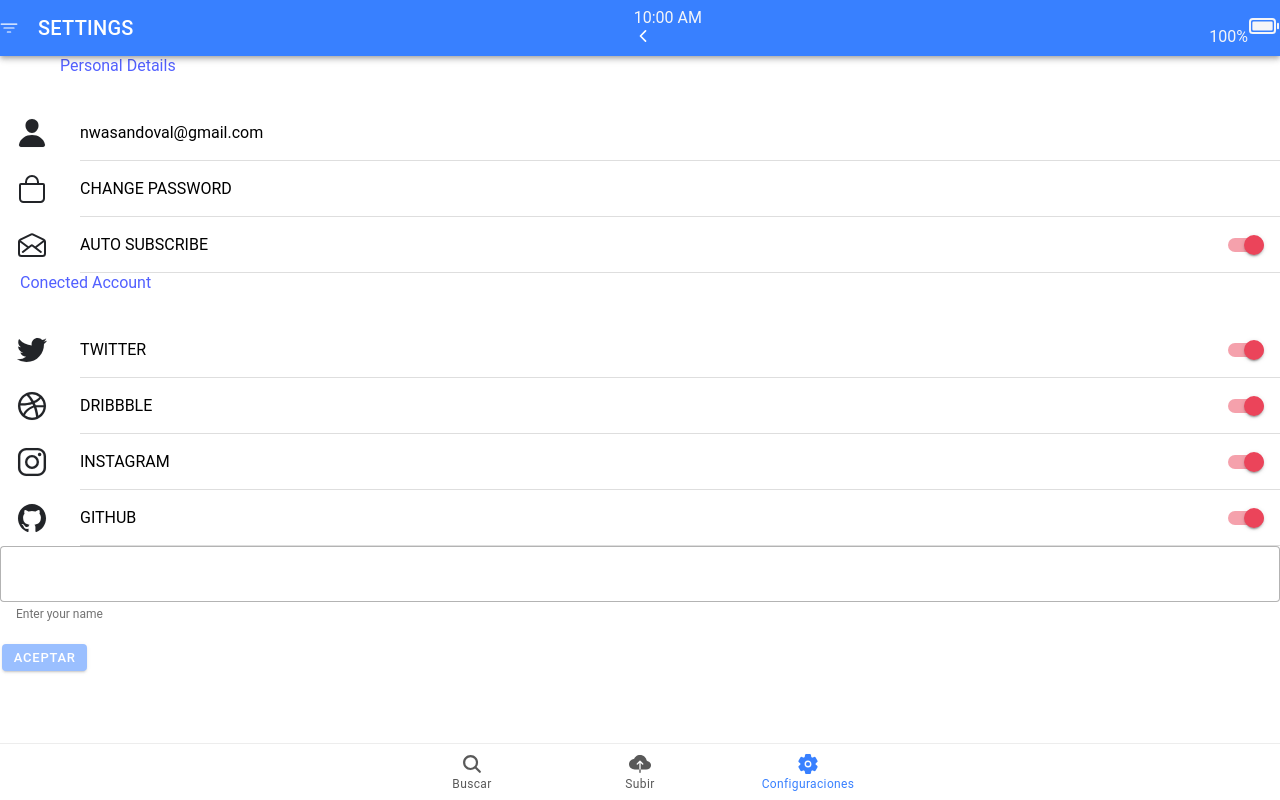
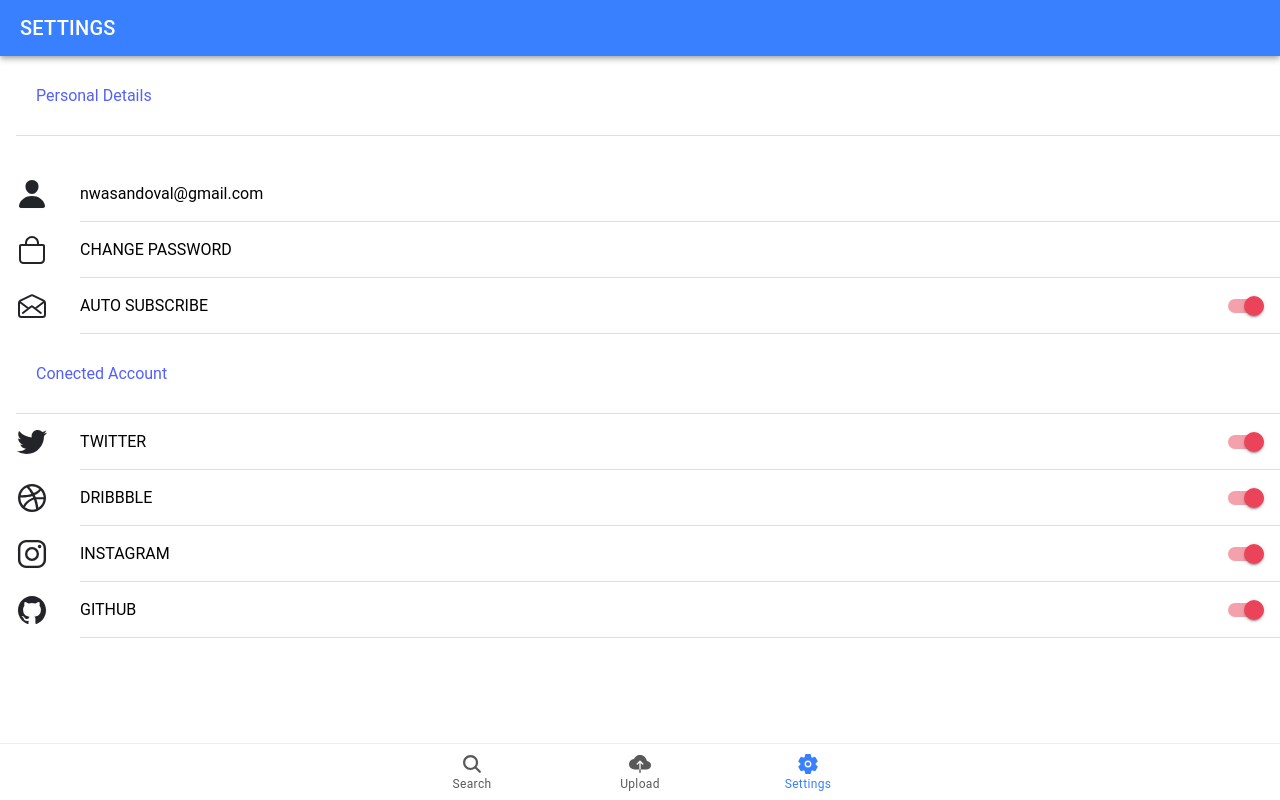
Before and after one commit to nwasandoval/IonicEnero, a React (Vite) app: page /settings in a window 1280 px wide. Built offline with nearby package versions, Linux system fonts and the light colour scheme.

Commit message:
Corregimos el componente settings

```diff
--- a/src/App.jsx
+++ b/src/App.jsx
@@ -34,6 +34,7 @@ import "@ionic/react/css/display.css";
 
 /* Theme variables */
 import "./theme/variables.css";
+import ChangeEmailPage from "./pages/ChangeEmail";
 
 setupIonicReact();
 
@@ -51,21 +52,24 @@ const App = () => (
           <Route path="/settings">
             <Settings />
           </Route>
+          <Route path="/ChangeEmailPage">
+            <ChangeEmailPage />
+          </Route>
 
 
         </IonRouterOutlet>
         <IonTabBar slot="bottom">
           <IonTabButton tab="search" href="/search">
             <IonIcon aria-hidden="true" icon={search} />
-            <IonLabel>Buscar</IonLabel>
+            <IonLabel>Search</IonLabel>
           </IonTabButton>
           <IonTabButton tab="upload" href="/upload">
             <IonIcon aria-hidden="true" icon={cloudUpload} />
-            <IonLabel>Subir</IonLabel>
+            <IonLabel>Upload</IonLabel>
           </IonTabButton>
           <IonTabButton tab="settings" href="/settings">
             <IonIcon aria-hidden="true" icon={settings} />
-            <IonLabel>Configuraciones</IonLabel>
+            <IonLabel>Settings</IonLabel>
           </IonTabButton>
         </IonTabBar>
       </IonTabs>
--- a/src/components/SettingsItem.jsx
+++ b/src/components/SettingsItem.jsx
@@ -1,17 +1,23 @@
-import { IonIcon, IonItem, IonLabel, IonText } from "@ionic/react";
-import { person } from "ionicons/icons";
+import { IonIcon, IonItem, IonLabel, IonToggle } from "@ionic/react";
+import { logoDribbble, person } from "ionicons/icons";
 
-const SettingsItem = ({ text, size, color, iconos }) => {
+const SocialMediaItem = ({icon, text, value}) => {
   return (
-    <>
-      <IonText className="text-subtitle" color="tertiary">
-        {text}
-      </IonText>
-      {/* <IonItem className="container-item" button={true}>
-        <IonIcon color="dark" slot="start" icon={person} size="large"></IonIcon>
-        <IonLabel>{text}</IonLabel>
-      </IonItem> */}
-    </>
+    <IonItem>
+      <IonIcon
+        color="dark"
+        slot="start"
+        icon={icon}
+        size="large"
+      ></IonIcon>
+      <IonLabel>{text}</IonLabel>
+      <IonToggle
+        slot="end"
+        aria-label="Danger toggle"
+        color="danger"
+        checked={value}
+      ></IonToggle>
+    </IonItem>
   );
 };
-export default SettingsItem;
+export default SocialMediaItem;
--- /dev/null
+++ b/src/pages/ChangeEmail.jsx
@@ -0,0 +1,32 @@
+import { IonButton, IonInput } from "@ionic/react";
+import { useState } from "react";
+
+const ChangeEmailPage = () => {
+  const [email, setEmail] = useState("");
+  const saveUser = () => {
+    alert(`Tu email es: ${email}`);
+  };
+  return (
+    <div>
+      <IonInput
+        type="text"
+        value={email}
+        onIonInput={(e) => setEmail(e.target.value)}
+        fill="outline"
+        color="success"
+        labelPlacement="floating"
+        helperText="Enter your name"
+      ></IonInput>
+      <br />
+      <IonButton
+        size="small"
+        onClick={() => saveUser()}
+        disabled={email === ""}
+      >
+        Aceptar
+      </IonButton>
+    </div>
+  );
+};
+
+export default ChangeEmailPage;
--- a/src/pages/Settings.jsx
+++ b/src/pages/Settings.jsx
@@ -27,10 +27,9 @@ import {
   mailOpenOutline,
   person,
 } from "ionicons/icons";
-import SettingsItem from "../components/SettingsItem";
+import SocialMediaItem from "../components/SettingsItem";
 
 const Settings = () => {
-
   const [name, setName] = useState("");
   const saveUser = () => {
     const elNombreEstaVacio = name === "";
@@ -38,27 +37,16 @@ const Settings = () => {
       alert(`Debe ingresar un nuevo nombre`);
     } else alert(`Se guardara el usuario ${name}`);
   };
-  const item1 = {
-    text: "",
-    size: "",
-    color: "",
-    iconos: "",
+  const twitter = {
+    icon: logoTwitter,
+    text: "TWITTER",
+    value: true,
+  };
 
-  }
   return (
     <IonPage>
       <IonHeader>
         <IonToolbar color="primary">
-          <IonText color="light">
-            10:00 AM
-          </IonText>
-          <br />
-          <IonIcon size="small" icon={chevronBack}></IonIcon>
-          <IonIcon slot="start" size="small" icon={filterOutline}></IonIcon>
-          <IonText slot="end" color="light">
-            100%
-            <IonIcon size="large" icon={batteryFull}></IonIcon>
-          </IonText>
           <IonTitle slot="start">SETTINGS</IonTitle>
         </IonToolbar>
       </IonHeader>
@@ -66,19 +54,13 @@ const Settings = () => {
       {/* Personal Details */}
 
       <IonContent fullscreen>
-        <SettingsItem
-        text={item1.text}
-        size={item1.size}
-        color={item1.color}
-        iconos={item1.iconos}>
-        </SettingsItem>
-
+        <IonItem>
           <IonText className="text-subtitle" color="tertiary">
             Personal Details
           </IonText>
+        </IonItem>
 
-
-        <IonItem className="container-item" button={true}>
+        <IonItem href="/ChangeEmailPage" className="container-item" button={true}>
           <IonIcon
             color="dark"
             slot="start"
@@ -113,24 +95,18 @@ const Settings = () => {
         </IonItem>
 
         {/* Conected Account */}
+        <IonItem>
           <IonText className="text-subtitle" color="tertiary">
             Conected Account
           </IonText>
-        <IonItem className="container-item">
-          <IonIcon
-            color="dark"
-            slot="start"
-            icon={logoTwitter}
-            size="large"
-          ></IonIcon>
-          <IonLabel>TWITTER</IonLabel>
-          <IonToggle
-            slot="end"
-            aria-label="Danger toggle"
-            color="danger"
-            checked={true}
-          ></IonToggle>
         </IonItem>
+
+        <SocialMediaItem
+          icon={twitter.icon}
+          text={twitter.text}
+          value={twitter.value}
+        ></SocialMediaItem>
+
         <IonItem>
           <IonIcon
             color="dark"
@@ -177,23 +153,6 @@ const Settings = () => {
             checked={true}
           ></IonToggle>
         </IonItem>
-        <IonInput
-          type="text"
-          value={name}
-          onIonInput={(e) => setName(e.target.value)}
-          fill="outline"
-          color="success"
-          labelPlacement="floating"
-          helperText="Enter your name"
-        ></IonInput>
-        <br />
-        <IonButton
-          size="small"
-          onClick={() => saveUser()}
-          disabled={name === ""}
-        >
-          Aceptar
-        </IonButton>
       </IonContent>
     </IonPage>
   );
```
Also changed, not shown: src/practicasBasicasJs/main.js (+4 -6 lines). Lines whose indentation alone changed are shown as unchanged.
